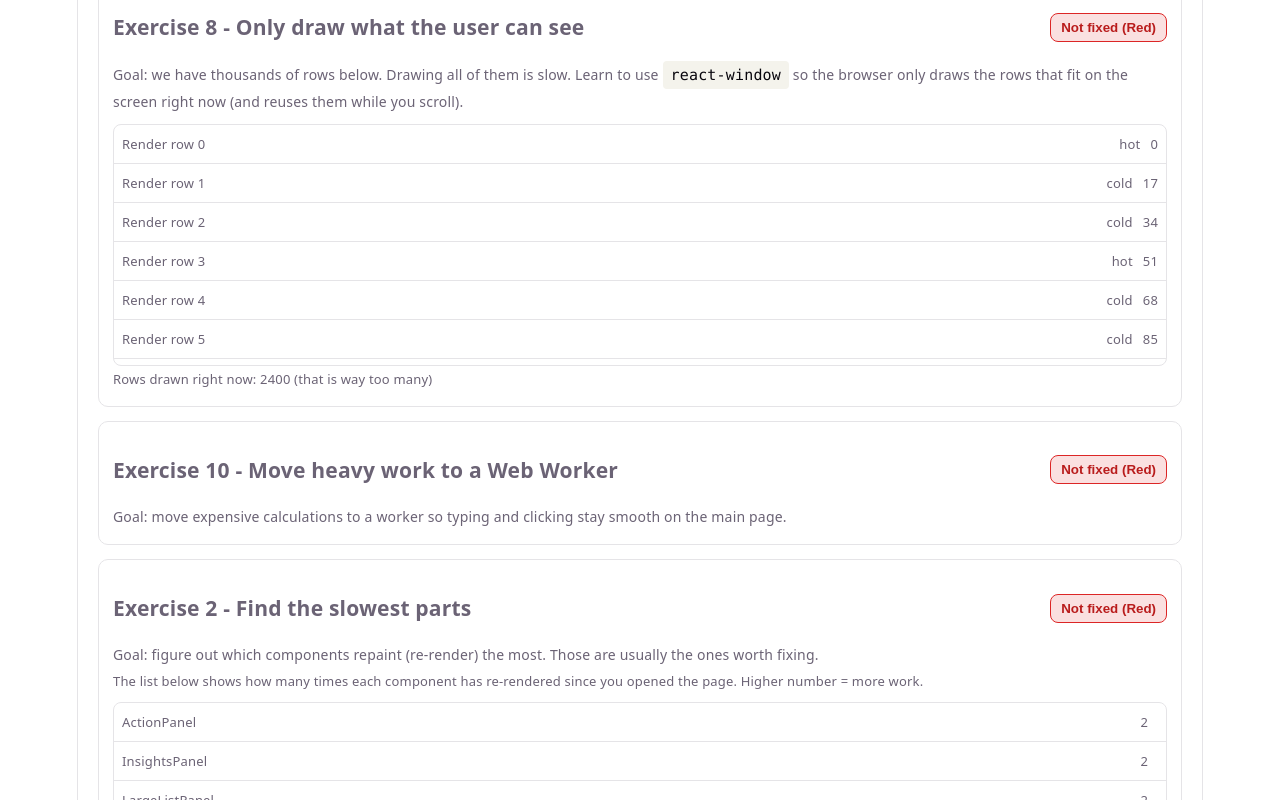
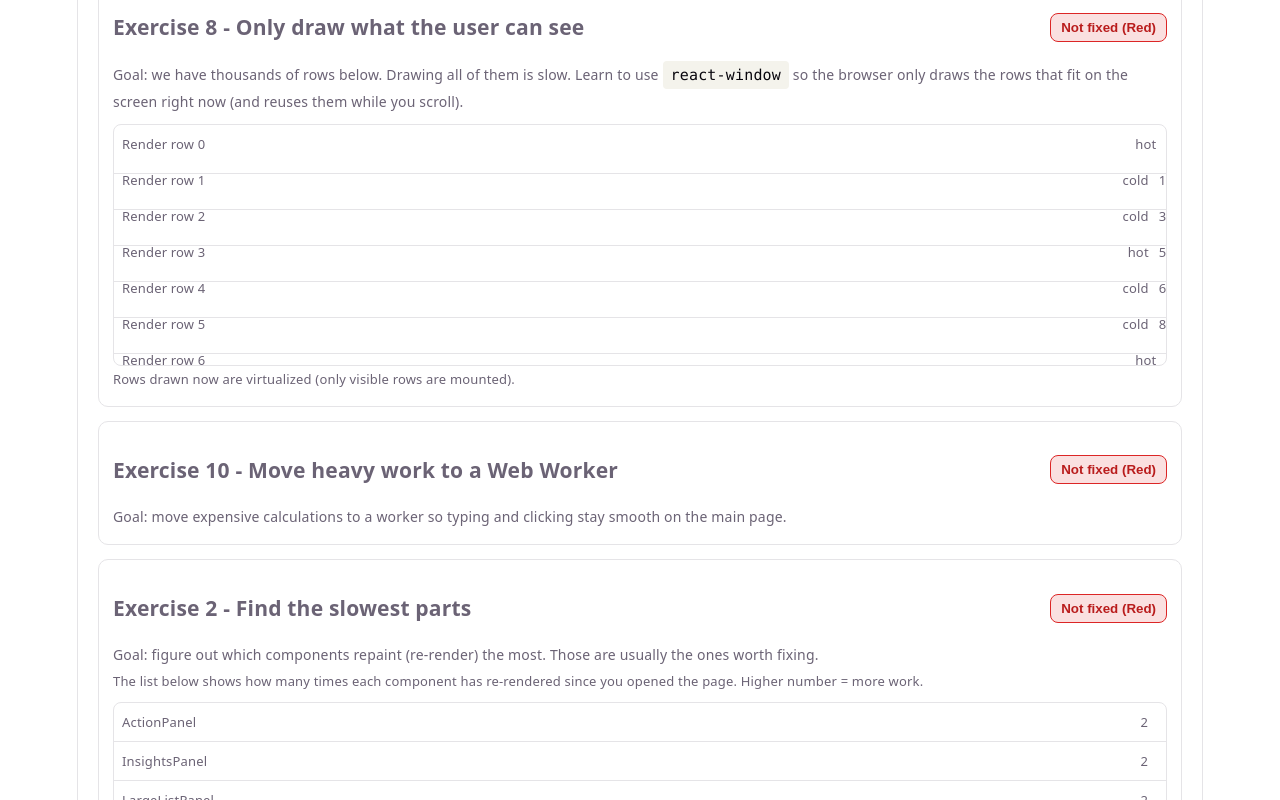
Before and after one commit to akash-inc/coe_training, a React (Vite) app in the folder DAY 7/: page /playground in a window 1280 px wide. Shown: the part 1920-2720 px from the top of the page. Built offline with nearby package versions, Linux system fonts and the light colour scheme.

Commit message:
[REF] Day 7: Implement virtualized rendering in LargeListPanel for improved performance

```diff
--- a/DAY 7/src/components/LargeListPanel.jsx
+++ b/DAY 7/src/components/LargeListPanel.jsx
@@ -1,5 +1,18 @@
+import { List } from 'react-window'
 import { markRender } from './RenderCounter.js'
 import ExerciseStatusToggle from './ExerciseStatusToggle.jsx'
+
+function VirtualizedRow({ index, style, items }) {
+  const item = items[index]
+
+  return (
+    <div className="list-row" style={style} data-ex8-row="true">
+      <span>{item.title}</span>
+      <span>{item.category}</span>
+      <span>{item.score}</span>
+    </div>
+  )
+}
 
 function LargeListPanel({ items, isImplementedProperly, onToggleStatus }) {
   markRender('LargeListPanel')
@@ -19,17 +32,17 @@ function LargeListPanel({ items, isImplementedProperly, onToggleStatus }) {
         rows that fit on the screen right now (and reuses them while you
         scroll).
       </p>
-      <div className="list-box">
-        {items.map((item) => (
-          <div key={item.id} className="list-row">
-            <span>{item.title}</span>
-            <span>{item.category}</span>
-            <span>{item.score}</span>
-          </div>
-        ))}
+      <div className="list-box" data-ex8-list="true">
+        <List
+          rowComponent={VirtualizedRow}
+          rowCount={items.length}
+          rowHeight={36}
+          rowProps={{ items }}
+          style={{ height: 240 }}
+        />
       </div>
       <p className="meta">
-        Rows drawn right now: {items.length} (that is way too many)
+        Rows drawn now are virtualized (only visible rows are mounted).
       </p>
     </section>
   )
```
